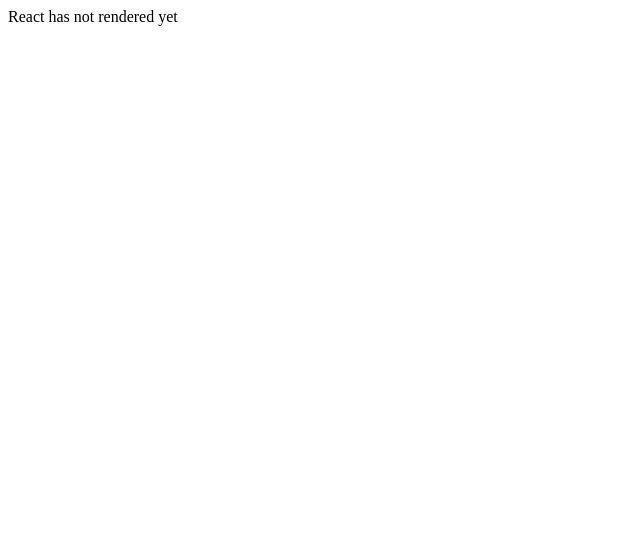
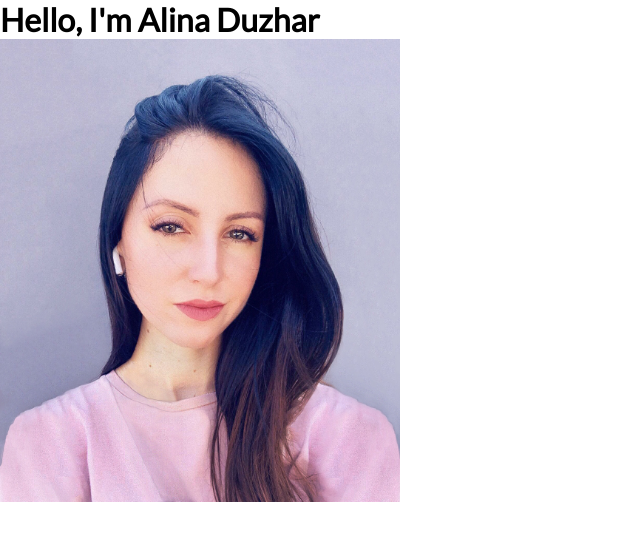
Before and after one commit to funcsheon/cv, a plain HTML site: page index.html in a window 1280 px wide. Shown: the whole page, without its empty margins (0-640 px from the left). Drawn offline with nearby package versions, Linux system fonts and the light colour scheme.

Commit message:
favicon + main img

```diff
--- a/index.html
+++ b/index.html
@@ -3,21 +3,30 @@
     <meta charset="UTF-8">
     <meta name="viewport" content="width=device-width, initial-scale=1.0">
     <meta http-equiv="X-UA-Compatible" content="ie=edge">
+    <link href='http://fonts.googleapis.com/css?family=Lato&subset=latin,latin-ext' rel='stylesheet' type='text/css'>
+    <link rel='stylesheet' href='style.css'></link>
+    <link rel='shortcut icon' type='img/png' href='img/favicon.png'></link>
     <!-- REACT LIBRARY -->
     <script src="https://unpkg.com/react@15.5.4/dist/react.js"></script>
     <!-- REACT DOM LIBRARY -->
     <script src="https://unpkg.com/react-dom@15.5.4/dist/react-dom.js"></script>
     <!-- BABEL LIBRARY -->
     <script src="https://cdnjs.cloudflare.com/ajax/libs/babel-standalone/6.25.0/babel.min.js"></script>
-  <title>Let's React!</title>
+    <title>Alina Duzhar</title>
   </head>
   <body>
-  <div id="app">React has not rendered yet</div>
+  <!--  <div id="app">React has not rendered yet</div> -->
+  <header class="header">
+    <h1>Hello, I'm Alina Duzhar</h1>
 
+  </header>
     <!-- JAVASCRIPT -->
-  <script type="text/babel">
+      <div class="container">
+        <img src="img/AD.jpg" alt="Alina Duzhar" class="ad-photo">
+      </div>
 
 
+    <script type="text/babel">
     </script>
   </body>
 </html>
--- /dev/null
+++ b/style.css
@@ -0,0 +1,19 @@
+*{
+  margin: 0;
+  padding: 0;
+  box-sizing: border-box;
+}
+
+body{
+  font-family: "Lato", sans-serif;
+}
+
+.container{
+  position: relative;
+}
+
+.ad-photo{
+  width: 400px;
+  display: inline-block;
+  position: absolute;
+}
```
Also changed, not shown: img/AD.jpg (added), img/favicon.png (added). Lines whose indentation alone changed are shown as unchanged.
